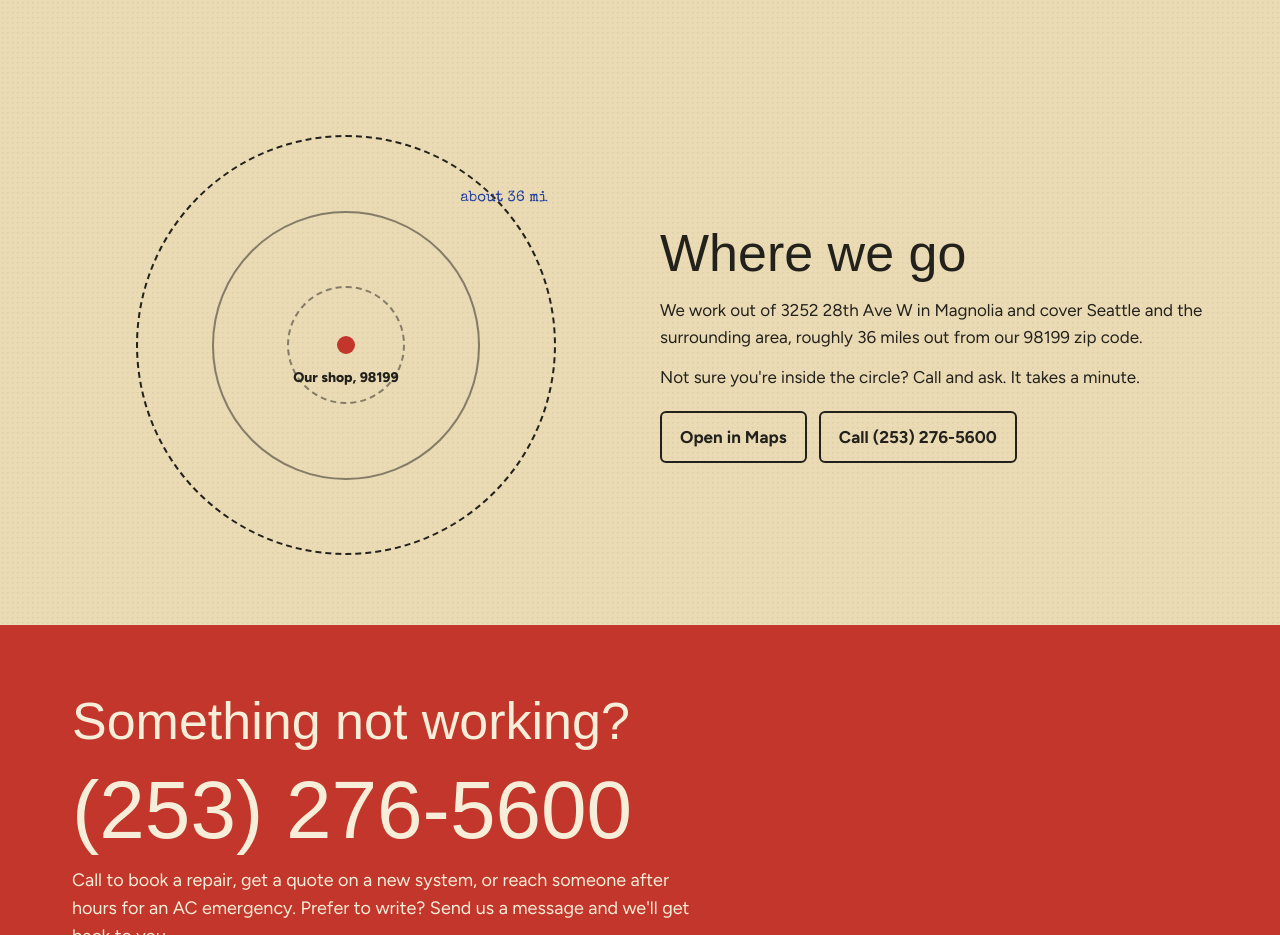
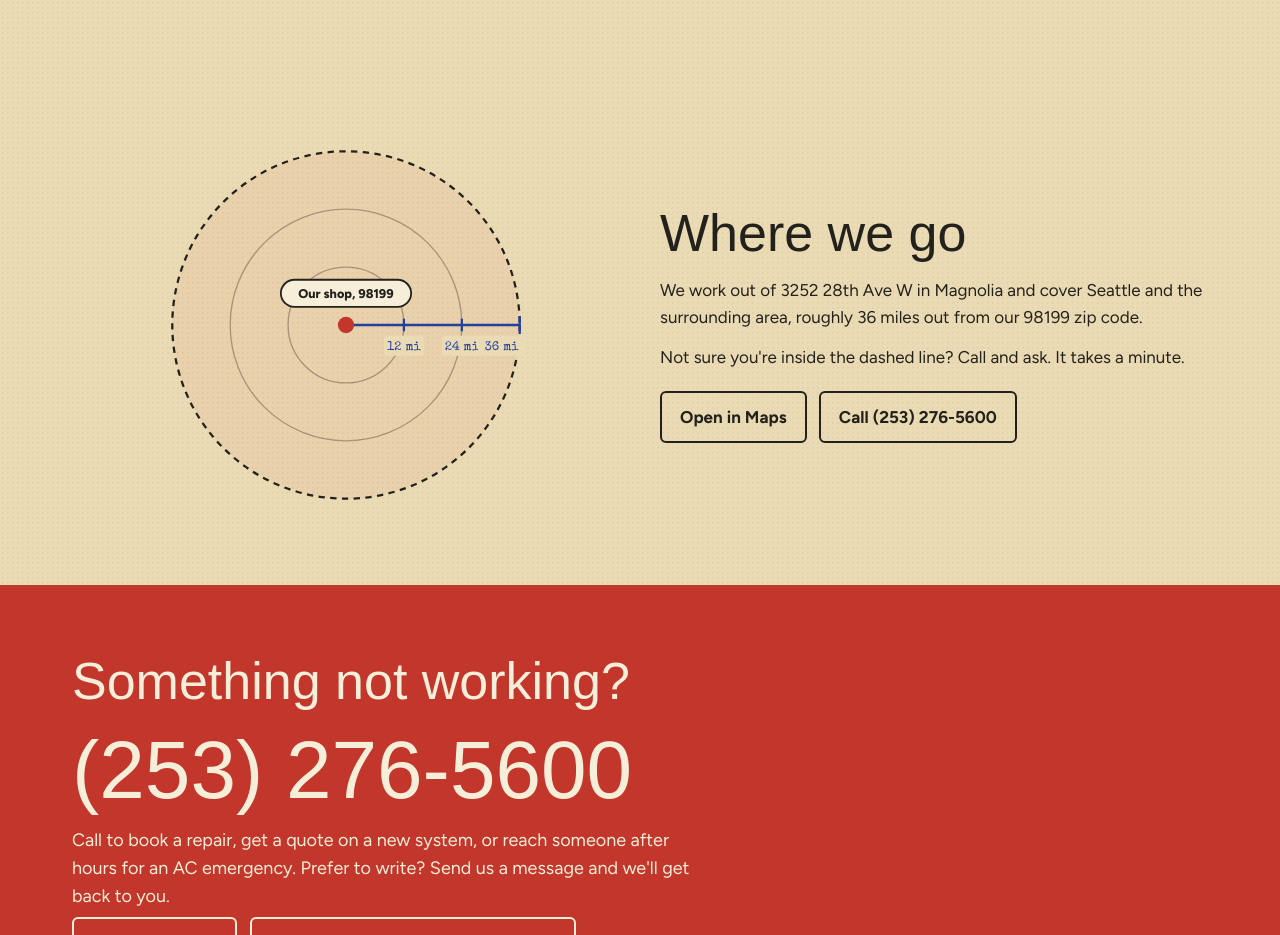
Before and after one commit to TheoDoppelt/site-previews, a plain HTML site: page bravo-comfort-zone/index.html in a window 1280 px wide. Shown: the part 2260-3195 px from the top of the page. Drawn offline with nearby package versions, Linux system fonts and the light colour scheme; a web font is replaced by a local one.

Commit message:
Redo Bravo Comfort Zone service range graphic

```diff
--- a/bravo-comfort-zone/index.html
+++ b/bravo-comfort-zone/index.html
@@ -99,13 +99,15 @@ h3.sec{font-family:"Climate Crisis",sans-serif;font-weight:400;font-size:clamp(3
 
 /* coverage */
 .cover .grid{display:grid;grid-template-columns:1fr 1fr;gap:40px;align-items:center}
-.rings{position:relative;aspect-ratio:1;max-width:420px;width:100%;margin:0 auto}
-.rings i{position:absolute;inset:0;border:2px dashed var(--graphite);border-radius:50%}
-.rings i:nth-child(2){inset:18%;border-style:solid;opacity:.5}
-.rings i:nth-child(3){inset:36%;opacity:.5}
-.rings b{position:absolute;left:50%;top:50%;width:18px;height:18px;margin:-9px;background:var(--stamp);border-radius:50%}
-.rings em{position:absolute;left:50%;top:50%;transform:translate(-50%,22px);font-style:normal;font-weight:800;font-size:14px;white-space:nowrap}
-.rings span{position:absolute;right:2%;top:12%;font-family:"Special Elite",monospace;color:var(--carbon);font-size:15px}
+.range{display:block;width:100%;max-width:380px;height:auto;margin:0 auto;overflow:visible}
+.range .r-in{fill:none;stroke:var(--graphite);stroke-width:1.5;opacity:.35}
+.range .r-out{fill:rgba(194,54,43,.06);stroke:var(--graphite);stroke-width:2.5;stroke-dasharray:7 6}
+.range .r-line,.range .r-tick line{stroke:var(--carbon);stroke-width:2.5}
+.range .r-lbl rect{fill:var(--manila)}
+.range .r-lbl text{font-family:"Special Elite",monospace;fill:var(--carbon);font-size:14px;text-anchor:middle}
+.range .r-dot{fill:var(--stamp)}
+.range .r-shop rect{fill:var(--paper);stroke:var(--graphite);stroke-width:2}
+.range .r-shop text{font-family:Figtree,sans-serif;font-weight:800;font-size:14px;fill:var(--graphite);text-anchor:middle}
 .cover p{max-width:52ch;margin-bottom:14px}
 .btn2{display:inline-block;border:2px solid var(--graphite);padding:11px 18px;font-weight:700;text-decoration:none;border-radius:6px;margin:6px 8px 0 0}
 .btn2:hover{background:var(--graphite);color:var(--paper)}
@@ -275,11 +277,24 @@ footer .note{font-weight:700;margin-top:8px}
 
 <section class="cover" id="area">
   <div class="wrap grid">
-    <div class="rings" aria-hidden="true"><i></i><i></i><i></i><b></b><em>Our shop, 98199</em><span>about 36 mi</span></div>
+    <svg class="range" viewBox="0 0 420 420" role="img" aria-label="Service range: about 36 miles out from the shop in 98199">
+      <circle cx="210" cy="210" r="64" class="r-in"/>
+      <circle cx="210" cy="210" r="128" class="r-in"/>
+      <circle cx="210" cy="210" r="192" class="r-out"/>
+      <line x1="210" y1="210" x2="402" y2="210" class="r-line"/>
+      <g class="r-tick"><line x1="274" y1="203" x2="274" y2="217"/><line x1="338" y1="203" x2="338" y2="217"/><line x1="402" y1="200" x2="402" y2="220"/></g>
+      <g class="r-lbl">
+        <rect x="252" y="222" width="44" height="22" rx="3"/><text x="274" y="238">12 mi</text>
+        <rect x="316" y="222" width="44" height="22" rx="3"/><text x="338" y="238">24 mi</text>
+        <rect x="356" y="222" width="52" height="22" rx="3"/><text x="382" y="238">36 mi</text>
+      </g>
+      <circle cx="210" cy="210" r="9" class="r-dot"/>
+      <g class="r-shop"><rect x="138" y="160" width="144" height="30" rx="15"/><text x="210" y="180">Our shop, 98199</text></g>
+    </svg>
     <div>
       <h3 class="sec">Where we go</h3>
       <p>We work out of 3252 28th Ave W in Magnolia and cover Seattle and the surrounding area, roughly 36 miles out from our 98199 zip code.</p>
-      <p>Not sure you're inside the circle? Call and ask. It takes a minute.</p>
+      <p>Not sure you're inside the dashed line? Call and ask. It takes a minute.</p>
       <a class="btn2" href="https://www.google.com/maps/search/?api=1&query=3252+28th+Ave+W+Seattle+WA+98199">Open in Maps</a>
       <a class="btn2" href="tel:2532765600">Call (253) 276-5600</a>
     </div>
```
